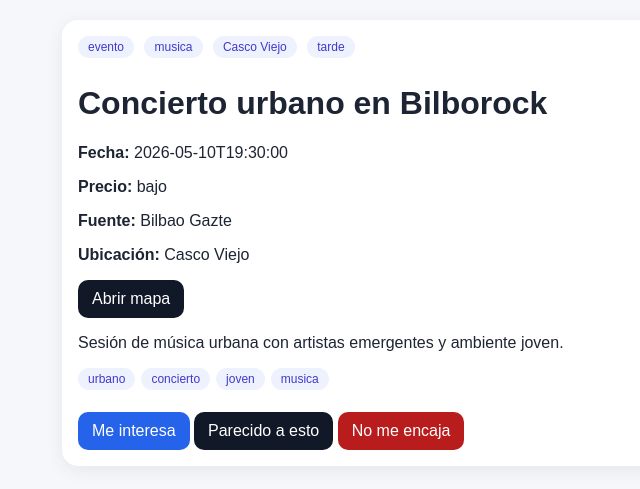
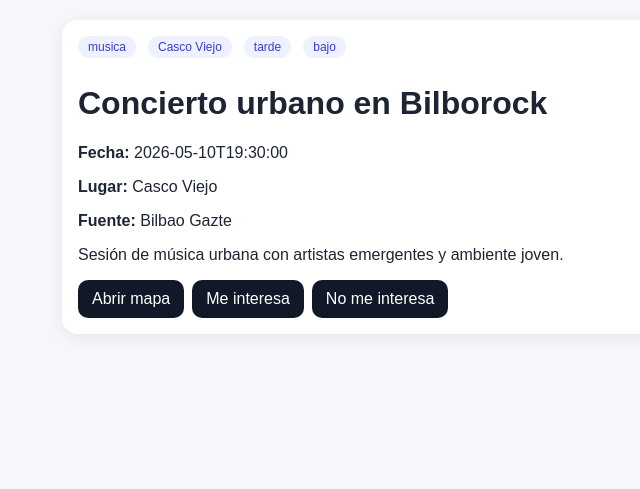
Before and after one commit to ROVDYRSOFTWARE/TEENAYERBILAO, a Flask app: page /evento/EVT-001 in a window 1280 px wide. Shown: the part 46-535 px from the top of the page, without its empty margins (38-678 px from the left). Run offline with Flask 3, Linux system fonts and the light colour scheme; data that the repository does not hold is empty.

Commit message:
detalle_evento.html

```diff
--- a/templates/detalle_evento.html
+++ b/templates/detalle_evento.html
@@ -1,35 +1,63 @@
 {% extends 'base.html' %}
-{% block title %}{{ item.titulo }}{% endblock %}
+{% block title %}{{ item.titulo or 'Detalle evento' }}{% endblock %}
+
 {% block content %}
 <div class="card">
-  <div class="pill">evento</div>
-  <div class="pill">{{ item.categoria }}</div>
-  <div class="pill">{{ item.barrio }}</div>
-  <div class="pill">{{ item.franja }}</div>
-  <h1>{{ item.titulo }}</h1>
-  <p><strong>Fecha:</strong> {{ item.fecha }}</p>
-  <p><strong>Precio:</strong> {{ item.precio_tipo }}</p>
-  <p><strong>Fuente:</strong> {{ item.fuente }}</p>
-  {% if item.ubicacion or item.direccion or item._maps_url %}
-  <p><strong>Ubicación:</strong> {{ item.ubicacion or 'Sin detalle' }}</p>
-  {% if item.direccion %}<p><strong>Dirección:</strong> {{ item.direccion }}</p>{% endif %}
-  {% if item.latitud and item.longitud %}<p><strong>Coordenadas:</strong> {{ item.latitud }}, {{ item.longitud }}</p>{% endif %}
-  {% if item._maps_url %}<p><a class="btn secondary" href="{{ item._maps_url }}" target="_blank">Abrir mapa</a></p>{% endif %}
-  {% endif %}
-  {% if item._embed_url %}
-  <div style="margin-top:18px;">
-    <h3>Mapa</h3>
-    <iframe src="{{ item._embed_url }}" width="100%" height="320" style="border:1px solid #d1d5db; border-radius:16px;" loading="lazy"></iframe>
+  <div style="display:flex; gap:6px; flex-wrap:wrap; margin-bottom:10px;">
+    {% if item.categoria %}<span class="pill">{{ item.categoria }}</span>{% endif %}
+    {% if item.barrio %}<span class="pill">{{ item.barrio }}</span>{% endif %}
+    {% if item.franja %}<span class="pill">{{ item.franja }}</span>{% endif %}
+    {% if item.precio_tipo %}<span class="pill">{{ item.precio_tipo }}</span>{% endif %}
   </div>
+
+  <h1>{{ item.titulo or 'Evento' }}</h1>
+
+  {% if item.fecha %}
+    <p><strong>Fecha:</strong> {{ item.fecha }}</p>
   {% endif %}
 
-  <p>{{ item.descripcion }}</p>
-  {% for tag in item.tags %}<span class="pill">{{ tag }}</span>{% endfor %}
-  <div style="margin-top:16px;">
-    <a class="btn" href="{{ url_for('accion', entity_type='evento', entity_id=item.id, action='like') }}">Me interesa</a>
-    <a class="btn secondary" href="{{ url_for('accion', entity_type='evento', entity_id=item.id, action='click') }}">Parecido a esto</a>
-    <a class="btn warn" href="{{ url_for('accion', entity_type='evento', entity_id=item.id, action='dislike') }}">No me encaja</a>
+  {% if item.ubicacion %}
+    <p><strong>Lugar:</strong> {{ item.ubicacion }}</p>
+  {% endif %}
+
+  {% if item.direccion %}
+    <p><strong>Dirección:</strong> {{ item.direccion }}</p>
+  {% endif %}
+
+  {% if item.punto_quedada %}
+    <p><strong>Punto de quedada:</strong> {{ item.punto_quedada }}</p>
+  {% endif %}
+
+  {% if item.fuente %}
+    <p><strong>Fuente:</strong> {{ item.fuente }}</p>
+  {% endif %}
+
+  {% if item.descripcion %}
+    <p>{{ item.descripcion }}</p>
+  {% endif %}
+
+  <div style="display:flex; gap:8px; flex-wrap:wrap; margin-top:12px;">
+    {% if item.url %}
+      <a class="btn" href="{{ item.url }}" target="_blank" rel="noopener">Abrir web</a>
+    {% endif %}
+    {% if item._maps_url %}
+      <a class="btn secondary" href="{{ item._maps_url }}" target="_blank" rel="noopener">Abrir mapa</a>
+    {% endif %}
+    <a class="btn secondary" href="{{ url_for('accion', entity_type='evento', entity_id=item.id, action='like') }}">Me interesa</a>
+    <a class="btn secondary" href="{{ url_for('accion', entity_type='evento', entity_id=item.id, action='dislike') }}">No me interesa</a>
   </div>
-  {% if item.url %}<p style="margin-top:16px;"><a href="{{ item.url }}" target="_blank">Enlace externo</a></p>{% endif %}
 </div>
+
+{% if item._embed_url %}
+  <div class="card" style="margin-top:16px;">
+    <h2>Mapa</h2>
+    <iframe
+      src="{{ item._embed_url }}"
+      width="100%"
+      height="380"
+      style="border:0; border-radius:12px;"
+      loading="lazy">
+    </iframe>
+  </div>
+{% endif %}
 {% endblock %}
```
